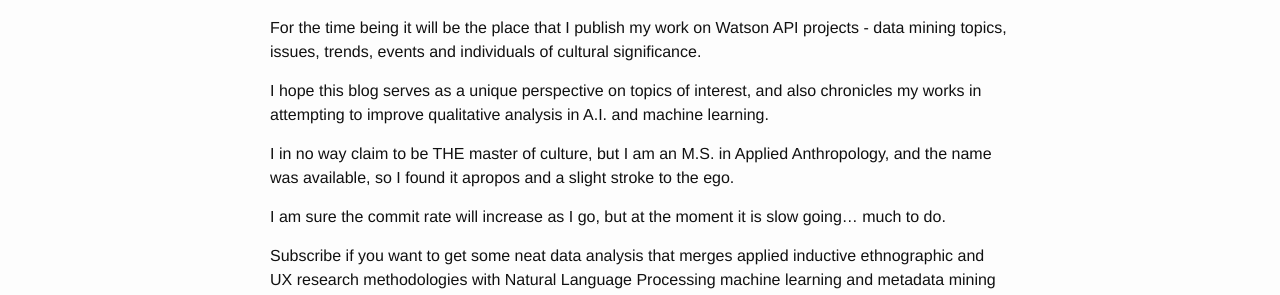
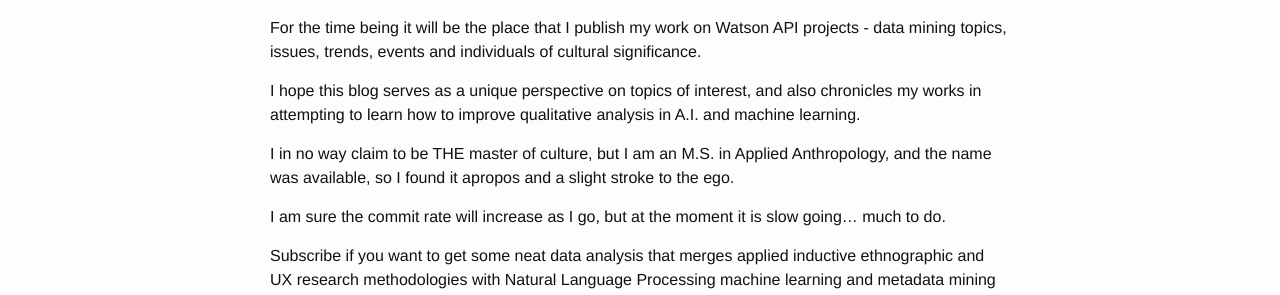
Before and after one commit to MDJML/jekyll-site-example-1, a Jekyll site: the page built from _posts/2016-09-30-welcome-to-master-of-culture.markdown, in a window 1280 px wide. Shown: the part 247-542 px from the top of the page. Built offline with Jekyll 4.4.1, drawn with Linux system fonts in a browser that asks for light colours.

Commit message:
change wording in post

```diff
--- a/_posts/2016-09-30-welcome-to-master-of-culture.markdown
+++ b/_posts/2016-09-30-welcome-to-master-of-culture.markdown
@@ -11,7 +11,7 @@ My name is Matt, this is one of my blogs.
 
 For the time being it will be the place that I publish my work on Watson API projects - data mining topics, issues, trends, events and individuals of cultural significance.
 
-I hope this blog serves as a unique perspective on topics of interest, and also chronicles my works in attempting to improve qualitative analysis in A.I. and machine learning.
+I hope this blog serves as a unique perspective on topics of interest, and also chronicles my works in attempting to learn how to improve qualitative analysis in A.I. and machine learning.
 
 I in no way claim to be THE master of culture, but I am an M.S. in Applied Anthropology, and the name was available, so I found it apropos and a slight stroke to the ego.
 
```
